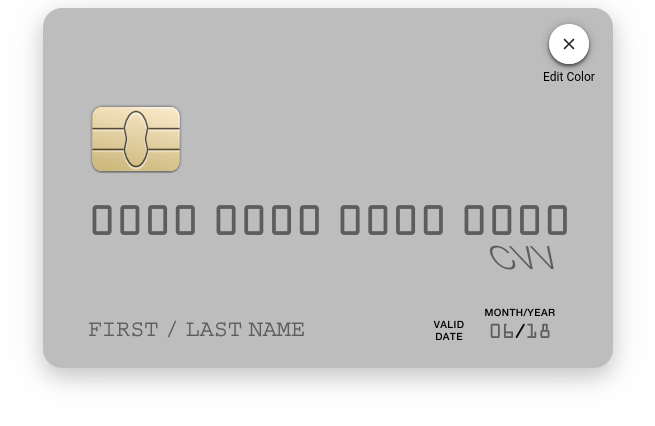
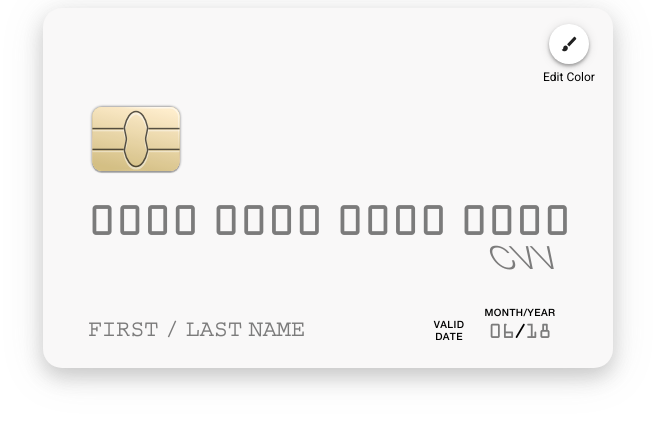
Before and after one commit to JN-SL/Credit-card-collection, a Vue app: page / in a window 1280 px wide. Shown: the top 426 px of the page, without its empty margins (312-967 px from the left). Built offline with nearby package versions, Linux system fonts and the light colour scheme.

Commit message:
Update color-icon

```diff
--- a/src/App.vue
+++ b/src/App.vue
@@ -12,6 +12,12 @@ export default {
 </script>
 
 <style>
+/* import fonts */
+@import url('https://fonts.googleapis.com/css?family=Roboto');
+@import './assets/fonts/Courier/courier.css';
+@import './assets/fonts/HelveticaNeue/HelveticaNeue.css';
+@import './assets/fonts/OCRAExtended/OCRAExtended.css';
+
 html {
   /* has known it does not work in Chinese Chrome */
   font-size: 62.5%;
--- a/src/components/credit-card.vue
+++ b/src/components/credit-card.vue
@@ -1,16 +1,14 @@
 <template>
 <div class="credit-card-component">
   <div class="card-container">
+    <input-fields />
+
     <img src="../assets/images/Chip.svg" class="img-chip" />
 
-    <div class="block-color-icons">
-      <img src="../assets/images/color_icon_inactive.svg" class="color-icon iInactive" />
-      <img src="../assets/images/color_icon_active.svg" class="color-icon iActive" />
-      <img src="../assets/images/close_icon.svg" class="close_icon" />
+    <div class="block-color-icons" @click="isColorPaletteOpened = !isColorPaletteOpened">
+      <img :src="colorIconImgUrl" class="color-icon" />
       <label class="icon_label">Edit Color</label>
     </div>
-
-    <input-fields />
   </div>
 
 </div>
@@ -22,8 +20,22 @@ import inputFields from './input-fields'
 export default {
   name: 'credit-card',
 
+  data () {
+    return {
+      isColorPaletteOpened: false
+    }
+  },
+
   components: {
     'input-fields': inputFields
+  },
+
+  computed: {
+    colorIconImgUrl () {
+      return this.isColorPaletteOpened
+        ? require('../assets/images/close_icon.svg')
+        : require('../assets/images/color_icon_active.svg')
+    }
   }
 }
 </script>
@@ -48,7 +60,7 @@ export default {
   width: 100%;
   height: 100%;
 
-  background: #bdbdbd;
+  background: #F9F8F8;
 
   border-radius: 1.9rem;
   box-shadow: 0 0.9rem 1.9rem 0 rgba(78, 78, 78, 0.24),
@@ -84,23 +96,12 @@ export default {
 
     transition: 0.7s;
 
-    &.iInactive {
-      opacity: 1;
+    filter: $z-depth-1;
 
-      filter: $z-depth-1;
-    }
-    &.iActive {
-      opacity: 0;
-      filter: z-depth-3;
-    }
+    transition: 0.7s;
 
     &:hover {
-      &.iInactive {
-        opacity: 0;
-      }
-      &.iActive {
-        opacity: 1;
-      }
+      filter: $z-depth-3;
     }
   }
 
@@ -120,20 +121,5 @@ export default {
       top: 4.6rem;
     }
   }
-
-  .close_icon {
-    position: absolute;
-    width: 100%;
-
-    cursor: pointer;
-
-    filter: $z-depth-1;
-
-    transition: 0.7s;
-
-    &:hover {
-      filter: $z-depth-3;
-    }
-  }
 }
 </style>
--- a/src/main.js
+++ b/src/main.js
@@ -2,11 +2,6 @@
 // (runtime-only or standalone) has been set in webpack.base.conf with an alias.
 import Vue from 'vue'
 import App from './App'
-
-// import fonts
-import './assets/fonts/Courier/courier.css'
-import './assets/fonts/HelveticaNeue/HelveticaNeue.css'
-import './assets/fonts/OCRAExtended/OCRAExtended.css'
 
 // import components
 import creditCard from './components/credit-card'
```
